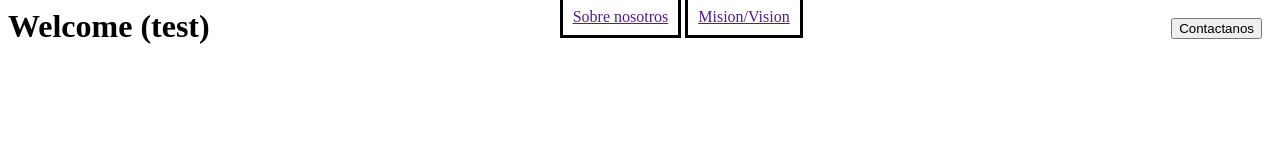
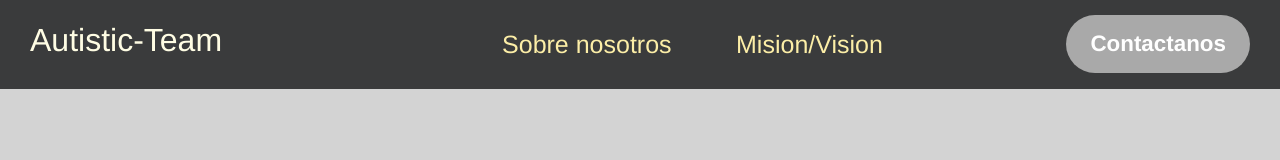
Before and after one commit to Austistic-Team/wali-web, a plain HTML site: page index.html in a window 1280 px wide. Drawn offline with Linux system fonts and the light colour scheme.

Commit message:
more css added, header h1 tag has to be changed to an <a> tag

```diff
--- a/index.html
+++ b/index.html
@@ -13,13 +13,13 @@
   <header>
 
 
-    <h1 class="w_txt">Welcome (test)</h1>
+    <h1 class="w_txt">Autistic-Team</h1>
     <nav>
 
       <ul class="lista">
         <li class="a"><a href="">Sobre nosotros</a></li>
         <li class="b"><a href="">Mision/Vision</a></li>
-        <li class="c"><button id="contact_btn">Contactanos</button></li>
+        <li class="c"><button id="contact_btn"><span>Contactanos</span></button></li>
       </ul>
 
     </nav>
--- a/style.css
+++ b/style.css
@@ -1,3 +1,19 @@
+* {
+
+  box-sizing: border-box;
+
+}
+
+button, input[type="submit"], input[type="reset"] {
+	background: none;
+	color: inherit;
+	border: none;
+	padding: 0;
+	font: inherit;
+	cursor: pointer;
+	outline: inherit;
+}
+
 header ul{
   display: inline;
   width: 340px;
@@ -13,25 +29,85 @@ header ul li{
 
 .a,.b {
 
-  border: 3px solid;
   padding: 10px;
   text-align: center;
+  font-size: 25px;
 
 }
 
+.a:hover{
+  color: lightgray;
+}
+
+.b{
+  margin-left: 40px;
+}
+
 .a{
-  margin-left: 350px;
+  margin-left: 270px;
 }
 
 
 .c{
   float: right;
-  padding: 10px;
+	margin: 0;
+  padding: 0.75rem 1.5rem;
+  position:relative;
+  top: -15px;
+	border: 0;
+	border-radius: 2rem;
+	background-color: #A9A9A9;
+	color: #fff;
+	text-decoration: none;
+	font-weight: 700;
+	font-size: 1.4rem;
+  line-height: 1.5;
+  transition: .5s ease-out;
+}
+
+.c:hover{
+  background-color: #808080;
+
 }
 
 header h1 {
+  display: inline;
+  float: left;
+  line-height: 20px;
+  transition: .5s ease-out;
+}
+
+header h1:hover{
+  color: red;
+}
+
+header {
+  background-color: #3A3B3C;
+  padding: 30px;
+  width: 100%;
+
+  color: #FFFDE4;
+
+  z-index: 1;
+}
+
+body{
+  background-color: lightgray;
+  padding: 0;
   margin: 0;
-  padding: 0;
-  display: inline;
-  float:left;
+  font-family:"Helvetica Neue", Arial;
 }
+
+a{
+  text-decoration: none;
+  color: #FCEEA7;
+}
+a:hover{
+  color: #F6CD8B;
+  transition: .5s ease-out;
+}
+
+h1{
+  font-weight: normal;
+  margin: 0;
+}
```
